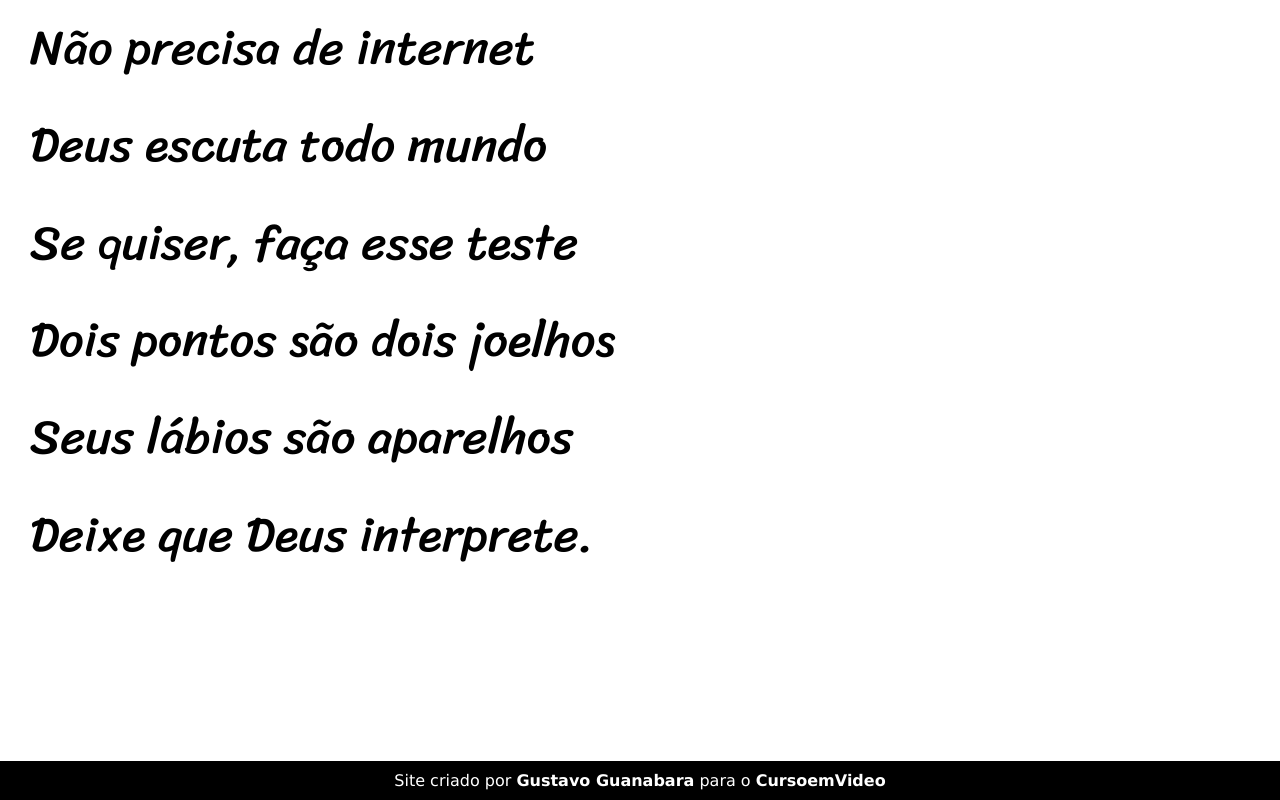
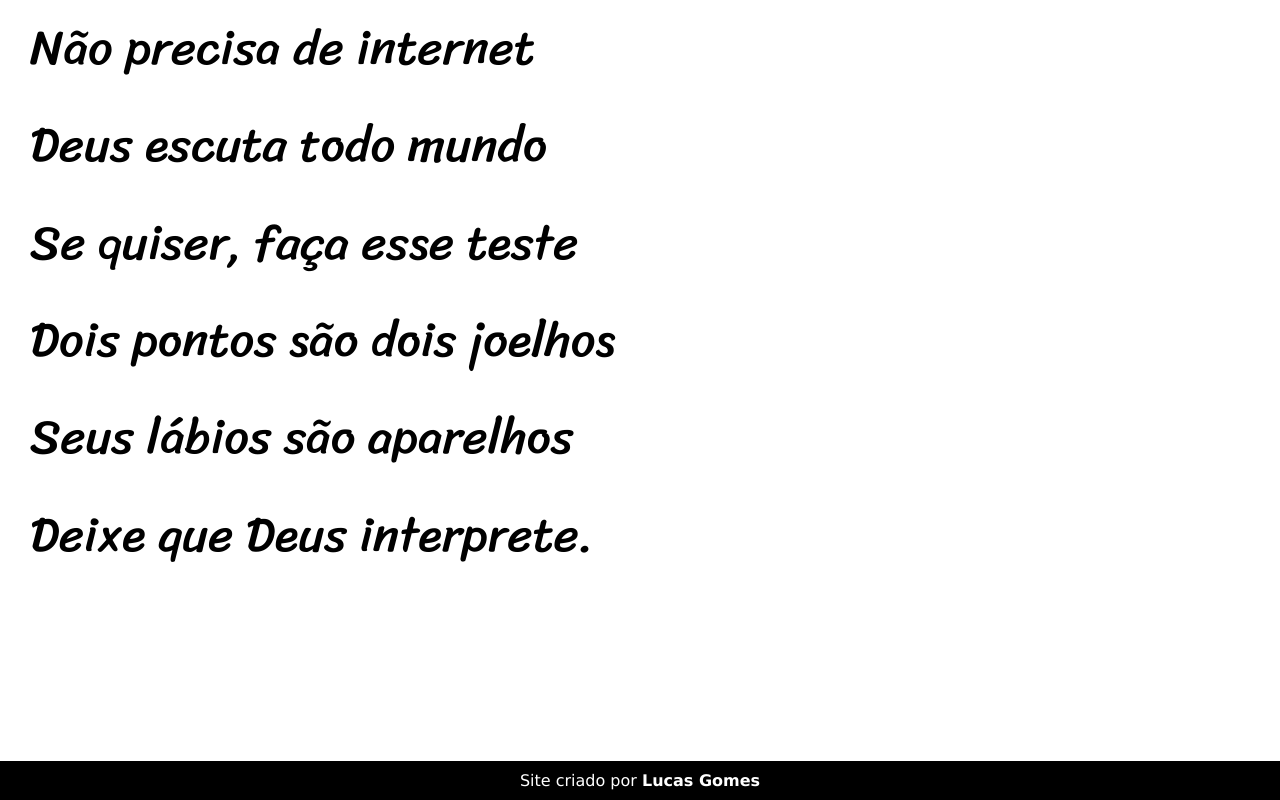
Before and after one commit to LucasGomesD/projeto-cordel, a plain HTML site: page index.html in a window 1280 px wide. Shown: the part 5572-6372 px from the top of the page. Drawn offline with Linux system fonts and the light colour scheme.

Commit message:
Update index.html

```diff
--- a/index.html
+++ b/index.html
@@ -105,7 +105,7 @@
     </section>
 
     <footer>
-        <p>Site criado por <a href="https://gustavoguanabara.github.io/" target="_blank">Gustavo Guanabara</a> para o <a href="https://www.cursoemvideo.com/" target="_blank">CursoemVideo</a></p>
+        <p>Site criado por <a href="https://github.com/LucasGomesD">Lucas Gomes</a></a></p>
     </footer>
 </body>
 </html>
```
